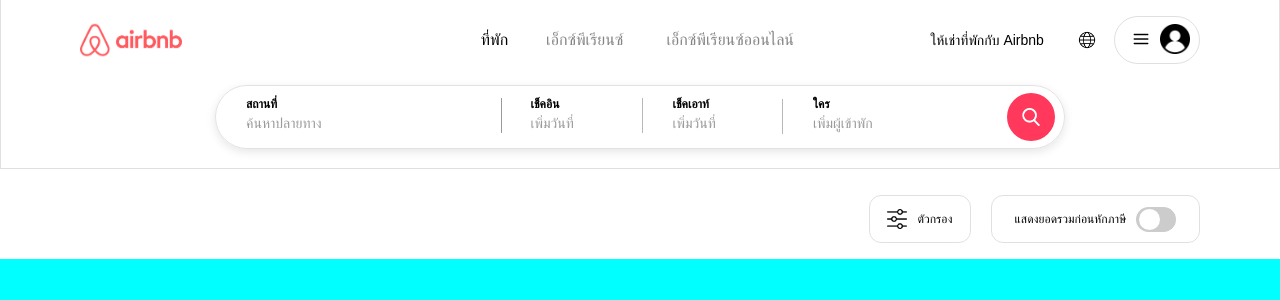
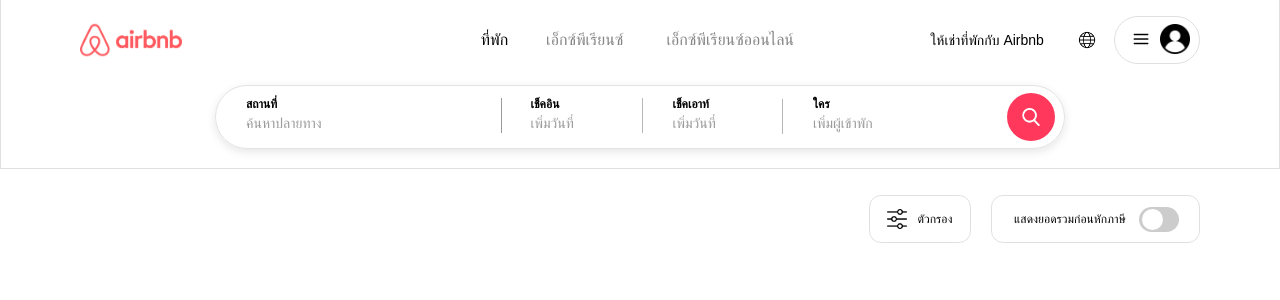
Before and after one commit to pex45210zx/cloneHomepageAirbnb, a React (Vite) app: page / in a window 1280 px wide. Shown: the top 300 px of the page. Built offline with nearby package versions, Linux system fonts and the light colour scheme.

Commit message:
slmdvlsmv

```diff
--- a/src/components/Filter.css
+++ b/src/components/Filter.css
@@ -91,8 +91,11 @@ p.danger {
 }
 
 .con-filter.expanded {
-    top: 80px;
+    top: 79px;
+    height: 80px;
     border: 1px solid rgba(194, 194, 194, 0.5);
+    box-shadow: 0px 1px 1px rgba(0, 0, 0, 0.1);
+    padding: 0;
 }
 
 .filter-bar {
@@ -175,17 +178,17 @@ p.danger {
     font-size: 12px;
     font-weight: 450;
     color: black;
-    padding: 0 10px 0 0;
+    padding: 0 10px 0 12px;
 }
 
 .total-tax-butt input {
-    position: absolute;
-    top: 44px;
-    right: 105px;
+    position: relative;
+    right: -5px;
 }
 
 .slider {
     position: relative;
+    left: -10px;
     display: inline-block;
     width: 40px;
     height: 25px;
--- a/src/components/siteContent.css
+++ b/src/components/siteContent.css
@@ -1,4 +1,4 @@
 .haha {
     height: 4000px;
-    background-color: aqua;
+    background-color: rgb(255, 255, 255);
 }
```
